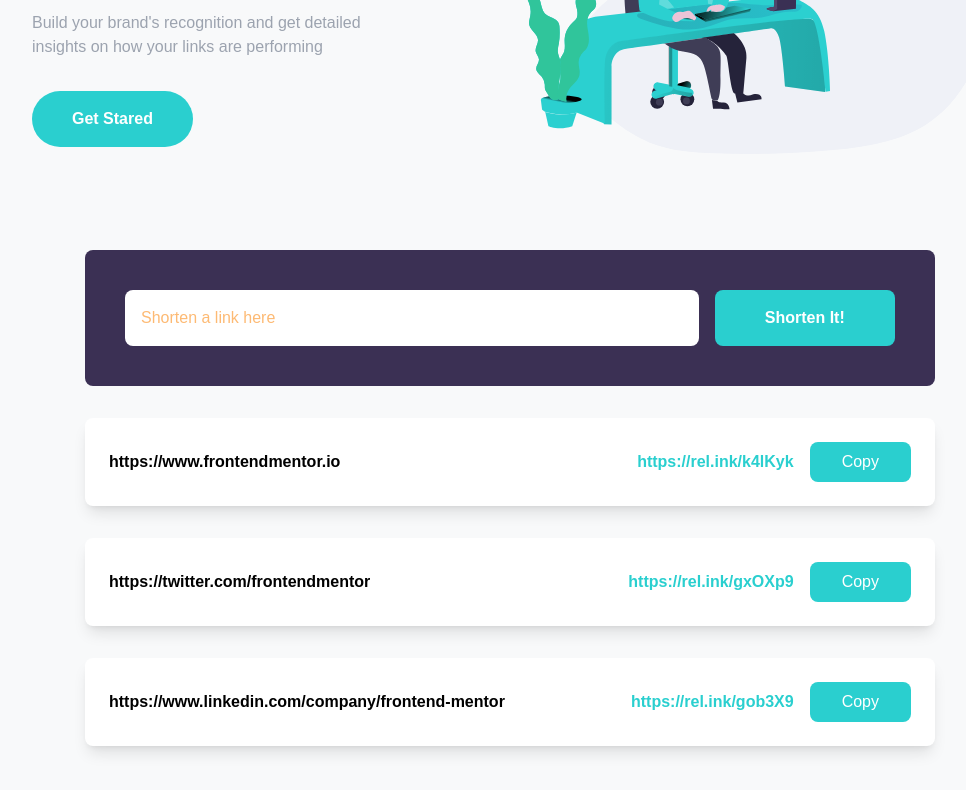
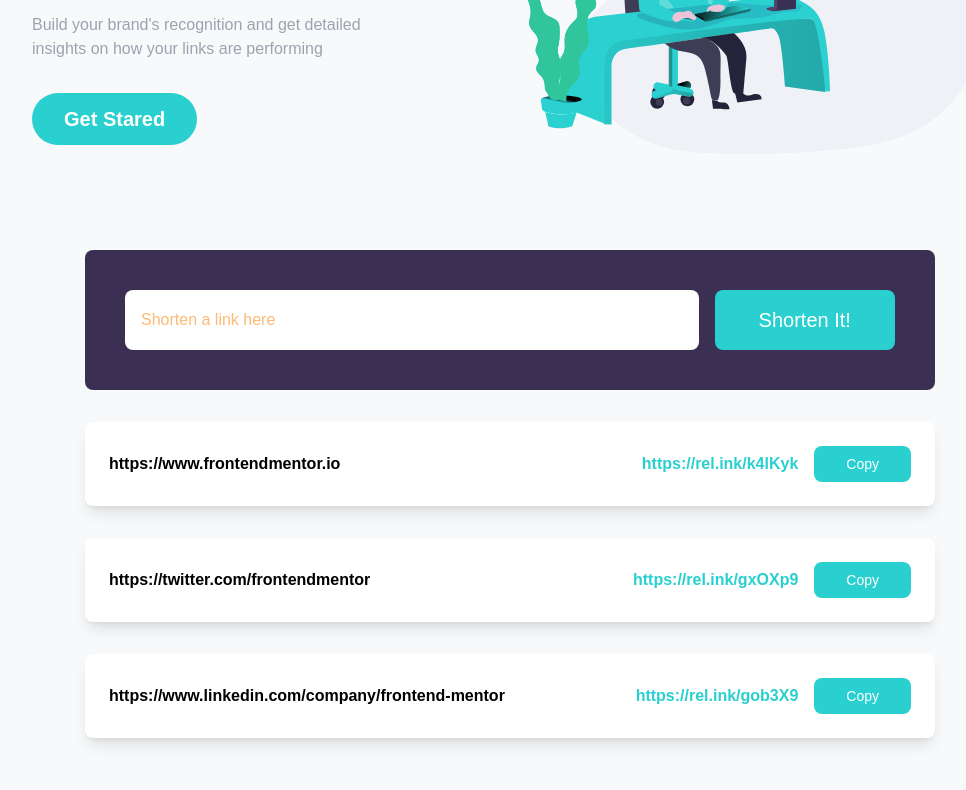
Before and after one commit to hellen0506/tailwind-mini-projects, a website: page src/sortly-website.html in a window 1280 px wide. Shown: the part 325-1115 px from the top of the page, without its empty margins (130-1096 px from the left). Drawn offline with nearby package versions, Linux system fonts and the light colour scheme; a web font is replaced by a local one.

Commit message:
Update shortly website

```diff
--- a/src/css/input.css
+++ b/src/css/input.css
@@ -42,7 +42,14 @@
 
     /*Clipboard Website*/
     .btn {
-        @apply mx-auto w-auto rounded-full px-8 py-4 text-xl text-white shadow-xl duration-300  hover:ring-opacity-75;
+        @apply rounded-full px-8 py-4 text-xl text-white duration-300  hover:ring-opacity-75;
+    }
+
+    .btn-clipboard {
+        @apply mx-auto w-auto shadow-xl;
+    }
+    .btn-shortly {
+        @apply rounded-lg bg-cyan-btn py-2 hover:bg-cyan-300 hover:bg-boots;
     }
 
     .h3-heading {
--- a/src/sortly-website.html
+++ b/src/sortly-website.html
@@ -96,7 +96,7 @@
                         >
                         <a
                             href="#"
-                            class="rounded-full bg-cyan-btn px-8 py-3 font-bold text-white duration-500 hover:bg-cyan-300"
+                            class="btn bg-cyan-btn px-8 py-3 font-bold hover:bg-cyan-300"
                             >Sign up</a
                         >
                     </div>
@@ -118,7 +118,7 @@
                         on how your links are performing
                     </p>
                     <button
-                        class="rounded-full bg-cyan-btn px-10 py-4 font-bold text-white duration-500 hover:bg-cyan-300"
+                        class="btn bg-cyan-btn py-3 font-bold hover:bg-cyan-300"
                     >
                         Get Stared
                     </button>
@@ -150,7 +150,7 @@
                         placeholder="Shorten a link here"
                     />
                     <button
-                        class="rounded-lg bg-cyan-btn px-10 py-4 font-bold text-white duration-500 hover:bg-cyan-300"
+                        class="btn rounded-lg bg-cyan-btn hover:bg-cyan-300"
                         type="submit"
                         value="submit"
                     >
@@ -172,11 +172,7 @@
                         <p class="mr-4 mb-4 font-bold text-[#2ACFCF] md:mb-0">
                             https://rel.ink/k4lKyk
                         </p>
-                        <button
-                            class="rounded-lg bg-cyan-btn px-8 py-2 text-white duration-500 hover:bg-cyan-300 hover:bg-boots"
-                        >
-                            Copy
-                        </button>
+                        <button class="btn btn-shortly text-sm">Copy</button>
                     </div>
                 </div>
                 <div
@@ -191,11 +187,7 @@
                         <p class="mr-4 mb-4 font-bold text-[#2ACFCF] md:mb-0">
                             https://rel.ink/gxOXp9
                         </p>
-                        <button
-                            class="rounded-lg bg-cyan-btn px-8 py-2 text-white duration-500 hover:bg-cyan-300 hover:bg-boots"
-                        >
-                            Copy
-                        </button>
+                        <button class="btn btn-shortly text-sm">Copy</button>
                     </div>
                 </div>
                 <div
@@ -210,11 +202,7 @@
                         <p class="mr-4 mb-4 font-bold text-[#2ACFCF] md:mb-0">
                             https://rel.ink/gob3X9
                         </p>
-                        <button
-                            class="rounded-lg bg-cyan-btn px-8 py-2 text-white duration-500 hover:bg-cyan-300 hover:bg-boots"
-                        >
-                            Copy
-                        </button>
+                        <button class="btn btn-shortly text-sm">Copy</button>
                     </div>
                 </div>
             </div>
@@ -304,9 +292,7 @@
             <h3 class="mb-6 text-3xl font-bold text-white">
                 Boost your links today
             </h3>
-            <button
-                class="rounded-full bg-cyan-btn px-10 py-3 font-bold text-white duration-500 hover:bg-cyan-300"
-            >
+            <button class="btn bg-cyan-btn py-3 font-bold hover:bg-cyan-300">
                 Get Stared
             </button>
         </div>
```
Also changed, not shown: src/clipboard-website.html (+4 -4 lines), src/css/style.css.
